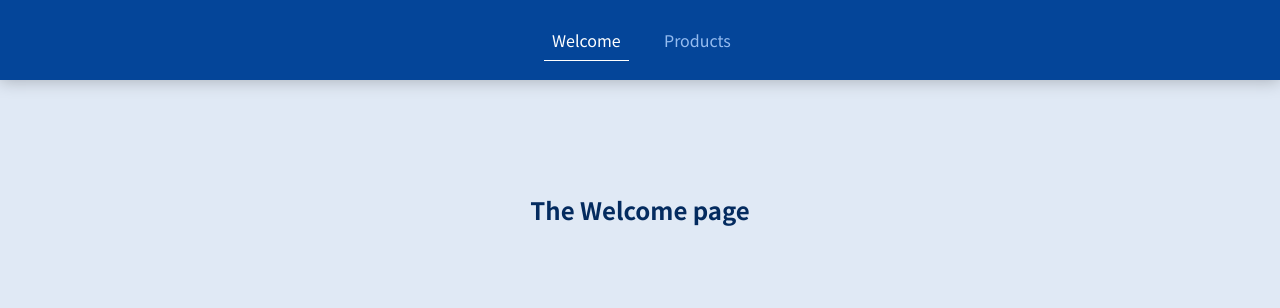
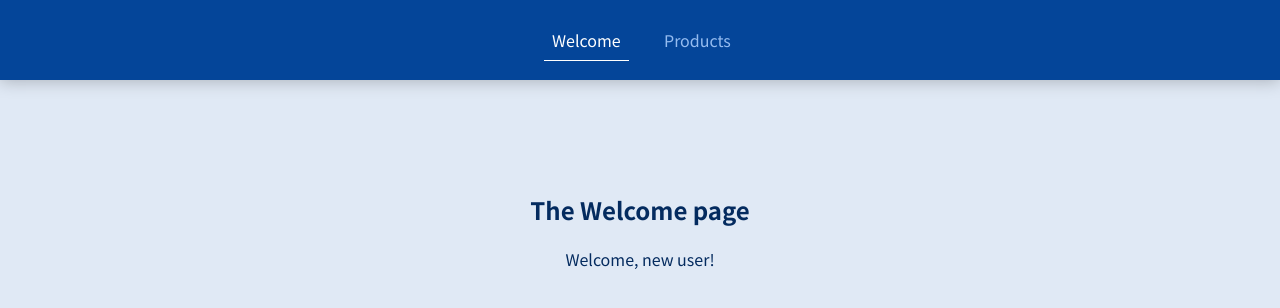
Before and after one commit to nthungvn/react-complete-guide, a JavaScript app: page /welcome/new-user in a window 1280 px wide. Shown: the top 308 px of the page. Built offline with nearby package versions, Linux system fonts and the light colour scheme.

Commit message:
nested routes

```diff
--- a/src/pages/Welcome.js
+++ b/src/pages/Welcome.js
@@ -1,6 +1,14 @@
+import { Route } from "react-router";
 
 const Welcome = (props) => {
-  return <h2>The Welcome page</h2>
+  return (
+    <section>
+      <h2>The Welcome page</h2>
+      <Route path="/welcome/new-user">
+        <p>Welcome, new user!</p>
+      </Route>
+    </section>
+  );
 };
 
 export default Welcome;
```
